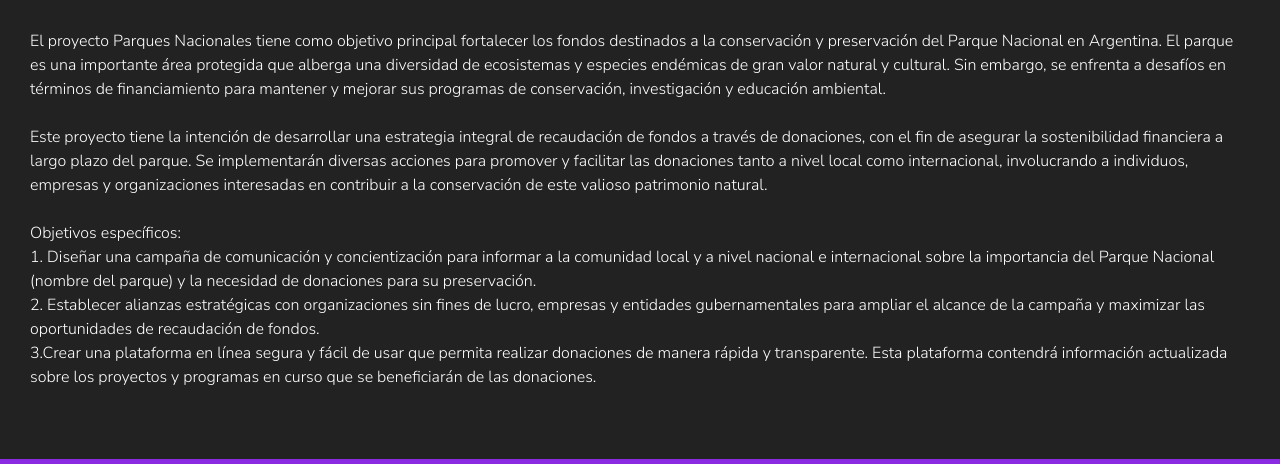
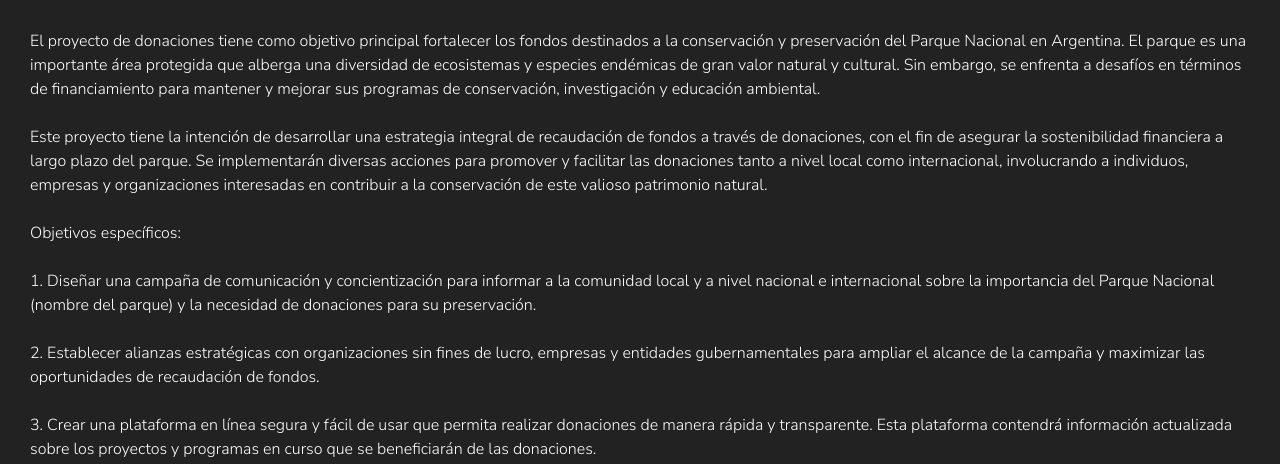
Before and after one commit to Agustingmaggi/PF-GarciaMaggi, a website: page pages/descripcion.html in a window 1280 px wide. Shown: the part 358-822 px from the top of the page. Drawn offline with nearby package versions, Linux system fonts and the light colour scheme.

Commit message:
modificando pequeños detallitos

```diff
--- a/pages/descripcion.html
+++ b/pages/descripcion.html
@@ -48,15 +48,15 @@
       </header>
 
 <main>
-    <div style="color: white; margin: 30px;">El proyecto Parques Nacionales tiene como objetivo principal fortalecer los fondos destinados a la conservación y preservación del Parque Nacional en Argentina. El parque es una importante área protegida que alberga una diversidad de ecosistemas y especies endémicas de gran valor natural y cultural. Sin embargo, se enfrenta a desafíos en términos de financiamiento para mantener y mejorar sus programas de conservación, investigación y educación ambiental.
-        <br><br>
-        Este proyecto tiene la intención de desarrollar una estrategia integral de recaudación de fondos a través de donaciones, con el fin de asegurar la sostenibilidad financiera a largo plazo del parque. Se implementarán diversas acciones para promover y facilitar las donaciones tanto a nivel local como internacional, involucrando a individuos, empresas y organizaciones interesadas en contribuir a la conservación de este valioso patrimonio natural.
-        <br><br>
-        Objetivos específicos:
-        <br>1. Diseñar una campaña de comunicación y concientización para informar a la comunidad local y a nivel nacional e internacional sobre la importancia del Parque Nacional (nombre del parque) y la necesidad de donaciones para su preservación.
-        <br>2. Establecer alianzas estratégicas con organizaciones sin fines de lucro, empresas y entidades gubernamentales para ampliar el alcance de la campaña y maximizar las oportunidades de recaudación de fondos.
-        <br>3.Crear una plataforma en línea segura y fácil de usar que permita realizar donaciones de manera rápida y transparente. Esta plataforma contendrá información actualizada sobre los proyectos y programas en curso que se beneficiarán de las donaciones.
-      </div>
+    <div style="color: white; margin: 30px;">El proyecto de donaciones tiene como objetivo principal fortalecer los fondos destinados a la conservación y preservación del Parque Nacional en Argentina. El parque es una importante área protegida que alberga una diversidad de ecosistemas y especies endémicas de gran valor natural y cultural. Sin embargo, se enfrenta a desafíos en términos de financiamiento para mantener y mejorar sus programas de conservación, investigación y educación ambiental.
+      <br><br>
+      Este proyecto tiene la intención de desarrollar una estrategia integral de recaudación de fondos a través de donaciones, con el fin de asegurar la sostenibilidad financiera a largo plazo del parque. Se implementarán diversas acciones para promover y facilitar las donaciones tanto a nivel local como internacional, involucrando a individuos, empresas y organizaciones interesadas en contribuir a la conservación de este valioso patrimonio natural.
+      <br><br>
+      Objetivos específicos:
+      <br><br>1. Diseñar una campaña de comunicación y concientización para informar a la comunidad local y a nivel nacional e internacional sobre la importancia del Parque Nacional (nombre del parque) y la necesidad de donaciones para su preservación.
+      <br><br>2. Establecer alianzas estratégicas con organizaciones sin fines de lucro, empresas y entidades gubernamentales para ampliar el alcance de la campaña y maximizar las oportunidades de recaudación de fondos.
+      <br><br>3. Crear una plataforma en línea segura y fácil de usar que permita realizar donaciones de manera rápida y transparente. Esta plataforma contendrá información actualizada sobre los proyectos y programas en curso que se beneficiarán de las donaciones.
+    </div>
 </main>
 
       <footer>
--- a/public/scss/_parques-nacionales.scss
+++ b/public/scss/_parques-nacionales.scss
@@ -82,6 +82,7 @@ header{
               justify-content: center;
               align-items: center;
               height: 80%;
+              padding:20px
             }
 
             .formulario-proyectos{
```
Also changed, not shown: pages/parques-nacionales.html (+3 -3 lines), public/unicoCSS.css, 1 other file.
